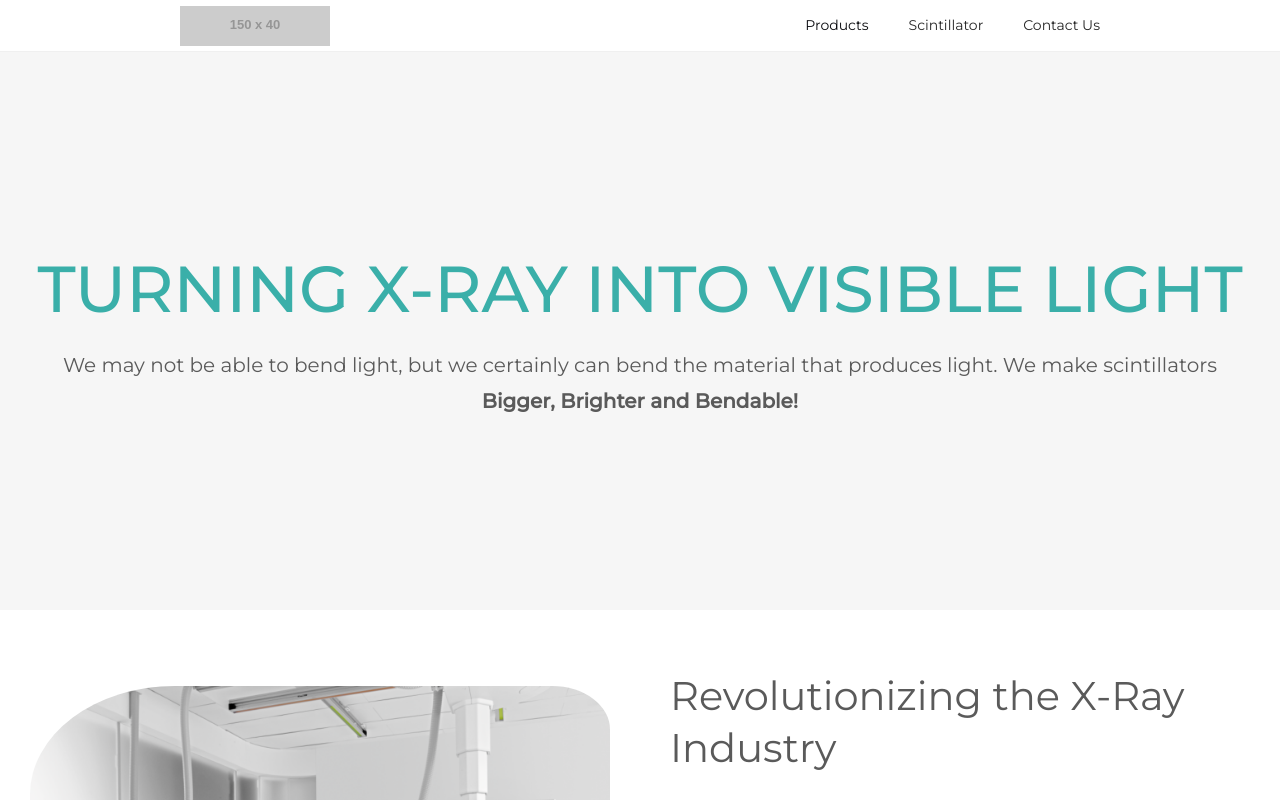
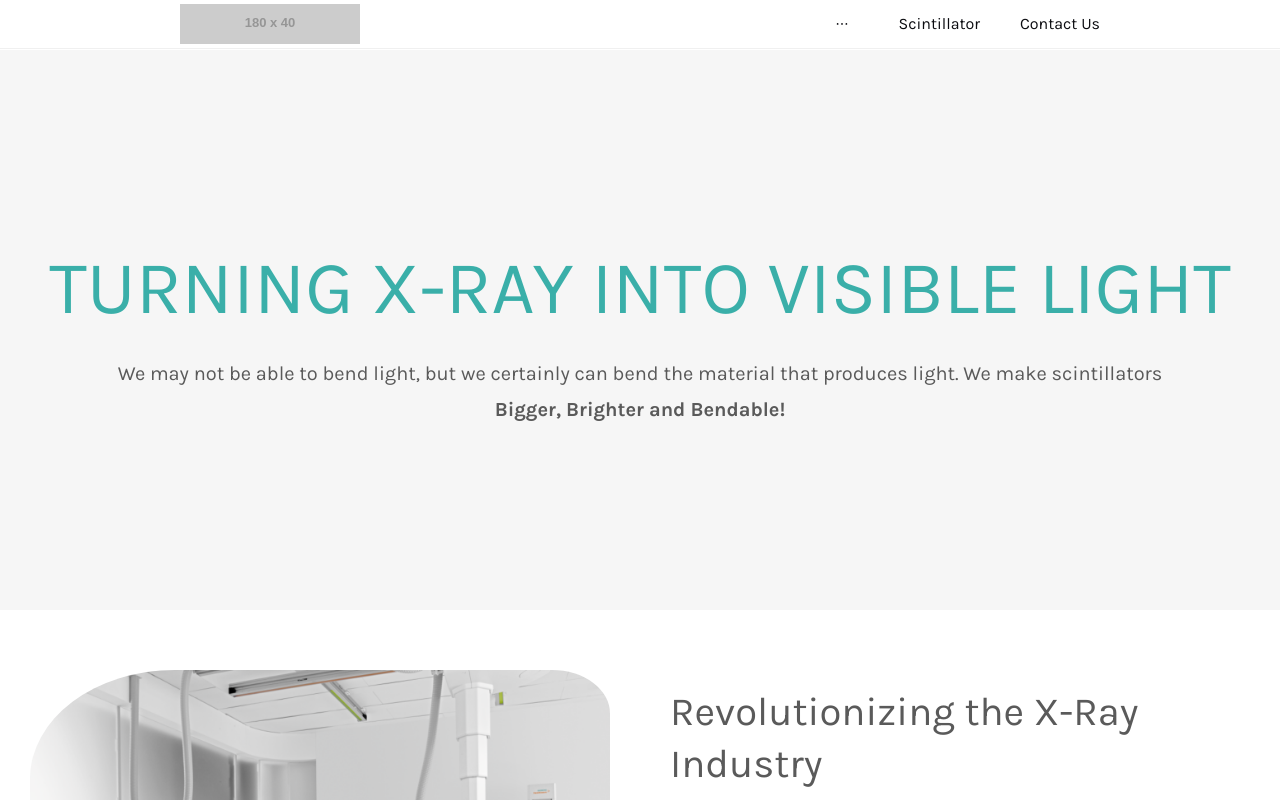
Before and after one commit to wickker/enlipsium, a Next.js app: page / in a window 1280 px wide. Shown: the top 800 px of the page. Built offline with nearby package versions, Linux system fonts and the light colour scheme.

Commit message:
solved the font changing issue whee

```diff
--- a/pages/_app.js
+++ b/pages/_app.js
@@ -17,68 +17,122 @@ const { Footer, Content } = Layout;
 
 const GlobalStyle = createGlobalStyle`
 body {
-  font-family: "Montserrat", sans-serif;
+  font-family: "Karla", sans-serif;
   padding: 0;
   margin: 0;
-  font-size: 16px;
-  font-weight: 400;
 }
 `;
 
-const StyledUL = styled.ul`
-  padding: 0;
-  margin: 0;
+const HeaderRow = styled(Row)`
+  && {
+    position: fixed;
+    top: 0;
+    width: 100%;
+    z-index: 99;
+    background-color: white;
+    border-bottom: 1px solid ${Constants.border};
     display: flex;
     align-items: center;
-  justify-content: flex-end;
-  .ant-menu-horizontal {
-    line-height: 50px;
-  }
-  .ant-menu {
-    text-align: right;
-    font-size: 14px;
-    background: white;
-    color: ${Constants.semiBlack};
-    border: none;
-  }
-  @media only screen and (max-width: 991px) {
     justify-content: center;
-  }
-  @media only screen and (max-width: 465px) {
-    .ant-menu-horizontal:not(.ant-menu-dark) > .ant-menu-item,
-    .ant-menu-horizontal:not(.ant-menu-dark) > .ant-menu-submenu {
-      margin: 0 15px;
-  }
-  @media only screen and (max-width: 400px) {
-    .ant-menu-horizontal:not(.ant-menu-dark) > .ant-menu-item,
-    .ant-menu-horizontal:not(.ant-menu-dark) > .ant-menu-submenu {
-      margin: 0 10px;
-      font-size: 13px;
-  }
-  @media only screen and (max-width: 340px) {
-    .ant-menu-horizontal:not(.ant-menu-dark) > .ant-menu-item,
-    .ant-menu-horizontal:not(.ant-menu-dark) > .ant-menu-submenu {
-      margin: 0 8px;
-      font-size: 12px;
   }
 `;
 
-const StyledCol = styled(Col)`
+const DummyCol = styled(Col)`
   && {
-    font-size: 14px;
     padding-left: 20px;
     display: flex;
     align-items: center;
-    letter-spacing: 2px;
-    text-transform: uppercase;
-    @media only screen and (max-width: 991px) {
-      // word-break: break-all;
+    @media (max-width: 991px) {
       display: none;
     }
   }
 `;
 
-const StyledCol2 = styled(Col)`
+const LogoCol = styled(DummyCol)`
+  && {
+    &:hover {
+      cursor: pointer;
+    }
+    @media (max-width: 991px) {
+      display: none;
+    }
+  }
+`;
+
+const MenuCol = styled(Col)`
+  && {
+    font-family: "Karla", sans-serif;
+
+    display: flex;
+    align-items: center;
+    justify-content: flex-end;
+    @media (max-width: 991px) {
+      justify-content: center;
+    }
+    @media (max-width: 365px) {
+      font-size: 14px;
+    }
+  }
+`;
+
+const MenuItemCol = styled(Col)`
+  && {
+    padding: 0 20px;
+    font-size: 16px;
+    a {
+      color: ${Constants.semiBlack};
+      height: 100%;
+      display: flex;
+      align-items: center;
+    }
+    a:hover {
+      cursor: pointer;
+      color: ${Constants.marine};
+      border-bottom: solid 2px ${Constants.marine};
+    }
+    @media (max-width: 445px) {
+      padding: 0 8px;
+    }
+    @media (max-width: 365px) {
+      font-size: 14px;
+    }
+  }
+`;
+
+const HomeMenuItemCol = styled(MenuItemCol)`
+  && {
+    display: none;
+    @media (max-width: 991px) {
+      display: inline-block;
+    }
+  }
+`;
+
+const MenuDropdown = styled.ul`
+  padding: 0;
+  margin: 0;
+  box-sizing: none;
+  .ant-menu {
+    text-align: center;
+    color: ${Constants.semiBlack};
+    border: none;
+    font-size: 16px;
+  }
+  .ant-menu-horizontal:not(.ant-menu-dark) > .ant-menu-item,
+  .ant-menu-horizontal:not(.ant-menu-dark) > .ant-menu-submenu {
+    margin: 0;
+    padding: 0;
+  }
+  @media (max-width: 365px) {
+    .ant-menu {
+      font-size: 14px;
+    }
+  }
+`;
+
+// FOOTER STYLES
+
+const FooterDummyCol = styled(Col)`
   && {
     font-size: 14px;
     display: flex;
@@ -86,50 +140,25 @@ const StyledCol2 = styled(Col)`
   }
 `;
 
-const StyledColLogo = styled(StyledCol)`
-  && {
-    &:hover {
-      cursor: pointer;
-    }
-    @media only screen and (max-width: 991px) {
-      display: none;
-    }
-  }
-`;
-
-const Copyright = styled(StyledCol2)`
+const CopyrightText = styled(FooterDummyCol)`
   && {
     justify-content: flex-end;
     padding-left: 30px;
-    @media only screen and (max-width: 400px) {
+    @media (max-width: 400px) {
       font-size: 13px;
     }
   }
 `;
 
-const Icons = styled(StyledCol2)`
+const FooterIcons = styled(FooterDummyCol)`
   && {
     justify-content: flex-start;
   }
 `;
 
-const StyledRow2 = styled(Row)`
+const FooterRow = styled(Row)`
   && {
     height: 100%;
-  }
-`;
-
-const StyledRow = styled(Row)`
-  && {
-    position: fixed;
-    top: 0;
-    width: 100%;
-    z-index: 99;
-    background-color: white;
-    display: flex;
-    align-items: center;
-    justify-content: center;
-    border-bottom: 1px solid ${Constants.headerBorder};
   }
 `;
 
@@ -163,26 +192,35 @@ const StyledFontAwesomeIcon = styled(FontAwesomeIcon)`
   }
 `;
 
-const Home = styled(Menu.Item)`
-  && {
-    display: none;
-    @media only screen and (max-width: 991px) {
-      display: inline-block;
-    }
-  }
-`;
-
 const { SubMenu } = Menu;
 
 export default function MyApp({ Component, pageProps }) {
   const router = useRouter();
   const [routerOption, setRouterOption] = React.useState(router.pathname);
+  const [dropdownFontSize, setDropdownFontSize] = React.useState(16);
+  const [windowWidth, setWindowWidth] = React.useState(0);
+
+  const calcInnerWidth = () => {
+    setWindowWidth(window.innerWidth);
+  };
+
+  if (typeof window !== "undefined") {
+    window.addEventListener("resize", calcInnerWidth);
+  }
+
+  useEffect(() => {
+    if (windowWidth <= 365) {
+      setDropdownFontSize(14);
+    } else {
+      setDropdownFontSize(16);
+    }
+  }, [windowWidth]);
 
   useEffect(() => {
     setRouterOption(router.pathname);
   }, [router.pathname]);
 
-  const onEnlipsiumClick = () => {
+  const onLogoClick = () => {
     window.location.assign("/");
   };
 
@@ -194,62 +232,72 @@ export default function MyApp({ Component, pageProps }) {
         <link
           href="https://fonts.googleapis.com/css2?family=Montserrat:wght@200;300;400;500&display=swap"
           rel="stylesheet"
-        ></link>
+        />
+        <link rel="preconnect" href="https://fonts.gstatic.com" />
+        <link
+          href="https://fonts.googleapis.com/css2?family=Karla:wght@400;700&display=swap"
+          rel="stylesheet"
+        />
       </Head>
       <GlobalStyle />
       <Layout>
-        <StyledRow>
-          <StyledCol xs={0} sm={0} md={3} lg={3}></StyledCol>
-          <StyledColLogo xs={0} sm={0} md={3} lg={3} onClick={onEnlipsiumClick}>
+        <HeaderRow>
+          <DummyCol xs={0} sm={0} md={3} lg={3}></DummyCol>
+          <LogoCol xs={0} sm={0} md={3} lg={3} onClick={onLogoClick}>
             <img
-              src="https://via.placeholder.com/150x40?text=Site+Logo"
+              src="https://via.placeholder.com/180x40/0000FF/FFFFFF?Text=LOGO"
               alt="Enlipsium logo"
             />
-          </StyledColLogo>
-          <Col xs={24} sm={24} md={15} lg={15}>
-            <StyledUL>
-              <Menu selectedKeys={[routerOption]} mode="horizontal">
-                <Home key="/">
-                  <Link href="/">Home</Link>
-                </Home>
-                <SubMenu key="products" title="Products">
-                  <Menu.ItemGroup title="Nanoparticles">
-                    <Menu.Item key="UCNPs">
+          </LogoCol>
+          <MenuCol xs={24} sm={24} md={15} lg={15}>
+            <Row>
+              <HomeMenuItemCol>
+                <Link href="/scintillator">Home</Link>
+              </HomeMenuItemCol>
+              <MenuItemCol>
+                <MenuDropdown>
+                  <Menu mode="horizontal">
+                    <SubMenu title="Products">
+                      <Menu.ItemGroup
+                        title={
+                          <span style={{ fontSize: dropdownFontSize }}>
+                            Nanoparticles
+                          </span>
+                        }
+                      >
+                        <Menu.Item style={{ fontSize: dropdownFontSize }}>
                           Upconverting Nanoparticles (UCNPs)
                         </Menu.Item>
                       </Menu.ItemGroup>
-                  <Menu.ItemGroup title="Quantum Dots">
-                    <Menu.Item key="perovskitenanocrystals">
-                      CsPbX3 Perovskite Nanocrystals
-                    </Menu.Item>
-                  </Menu.ItemGroup>
                     </SubMenu>
-                <Menu.Item key="/scintillator">
+                  </Menu>
+                </MenuDropdown>
+              </MenuItemCol>
+              <MenuItemCol>
                 <Link href="/scintillator">Scintillator</Link>
-                </Menu.Item>
-                <Menu.Item key="/contact">
+              </MenuItemCol>
+              <MenuItemCol>
                 <Link href="/contact">Contact Us</Link>
-                </Menu.Item>
-              </Menu>
-            </StyledUL>
-          </Col>
-          <StyledCol xs={0} sm={0} md={3} lg={3}></StyledCol>
-        </StyledRow>
+              </MenuItemCol>
+            </Row>
+          </MenuCol>
+          <DummyCol xs={0} sm={0} md={3} lg={3}></DummyCol>
+        </HeaderRow>
         <StyledContent>
           <Component {...pageProps} />
         </StyledContent>
         <StyledFooter>
-          <StyledRow2>
-            <Copyright xs={11} sm={11} md={8} lg={8}>
+          <FooterRow>
+            <CopyrightText xs={11} sm={11} md={8} lg={8}>
               © 2020 Enlipsium All Rights Reserved
-            </Copyright>
-            <StyledCol2 xs={2} sm={2} md={8} lg={8}></StyledCol2>
-            <Icons xs={11} sm={11} md={8} lg={8}>
+            </CopyrightText>
+            <FooterDummyCol xs={2} sm={2} md={8} lg={8}></FooterDummyCol>
+            <FooterIcons xs={11} sm={11} md={8} lg={8}>
               <StyledFontAwesomeIcon icon={faFacebookSquare} />
               <StyledFontAwesomeIcon icon={faTwitterSquare} />
               <StyledFontAwesomeIcon icon={faInstagramSquare} />
-            </Icons>
-          </StyledRow2>
+            </FooterIcons>
+          </FooterRow>
         </StyledFooter>
       </Layout>
     </div>
--- a/pages/index.js
+++ b/pages/index.js
@@ -1,7 +1,7 @@
 import { Row, Col } from "antd";
 import * as Constants from "../utils/constants";
 import content from "../utils/content.json";
-import styled from "styled-components";
+import styled, { keyframes } from "styled-components";
 import Button from "../components/Button";
 
 const TitleCol = styled(Col)`
@@ -17,11 +17,14 @@ const TitleCol = styled(Col)`
 const Title = styled(Col)`
   && {
     color: ${Constants.marine};
-    font-size: 65px;
+    font-size: 75px;
     text-align: center;
     margin-bottom: 10px;
     text-transform: uppercase;
     font-weight: 500;
+    @media only screen and (max-width: 991px) {
+      font-size: 65px;
+    }
     @media only screen and (max-width: 575px) {
       font-size: 45px;
     }
--- a/utils/constants.js
+++ b/utils/constants.js
@@ -5,4 +5,4 @@ export const gray = "#5A5A5A";
 export const lightGray = "#848689"
 export const lightestGray = "#F6F6F6";
 export const marine = "#3AAFA9";
-export const headerBorder = "#f0f0f0";
+export const border = "#f0f0f0";
```
Also changed, not shown: pages/contact.js (+5 -8 lines). Lines whose indentation alone changed are shown as unchanged.
